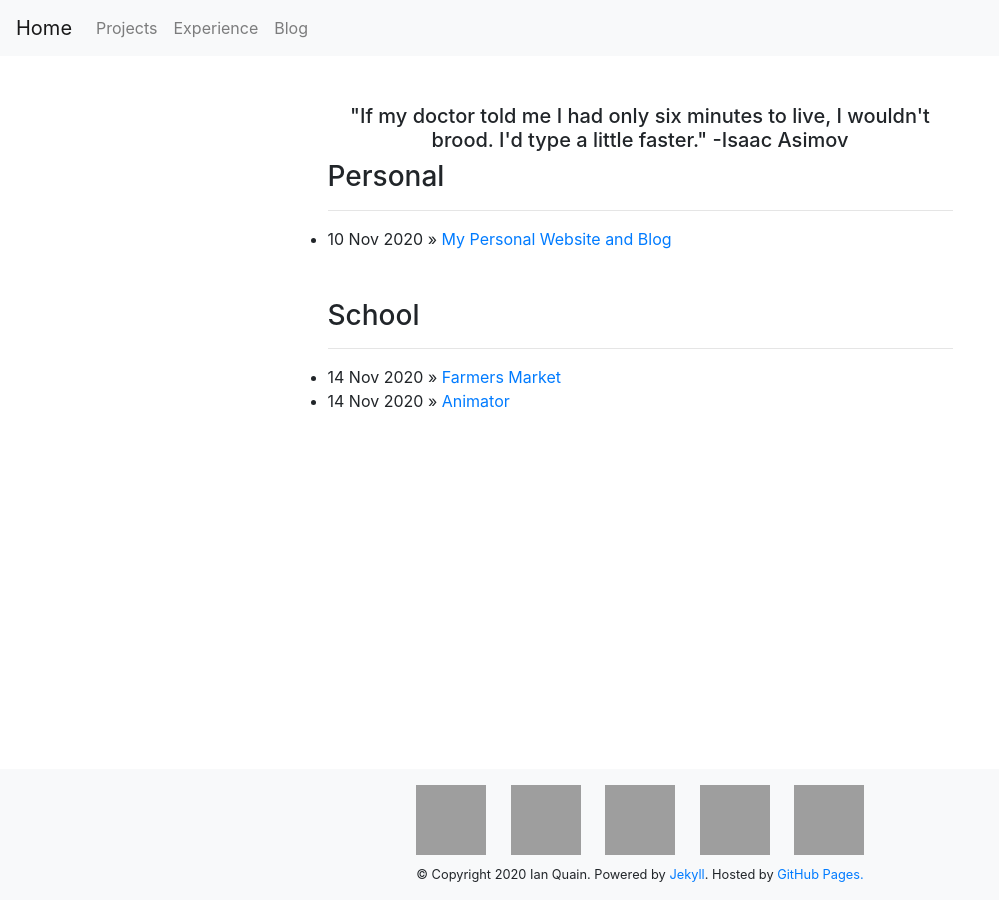
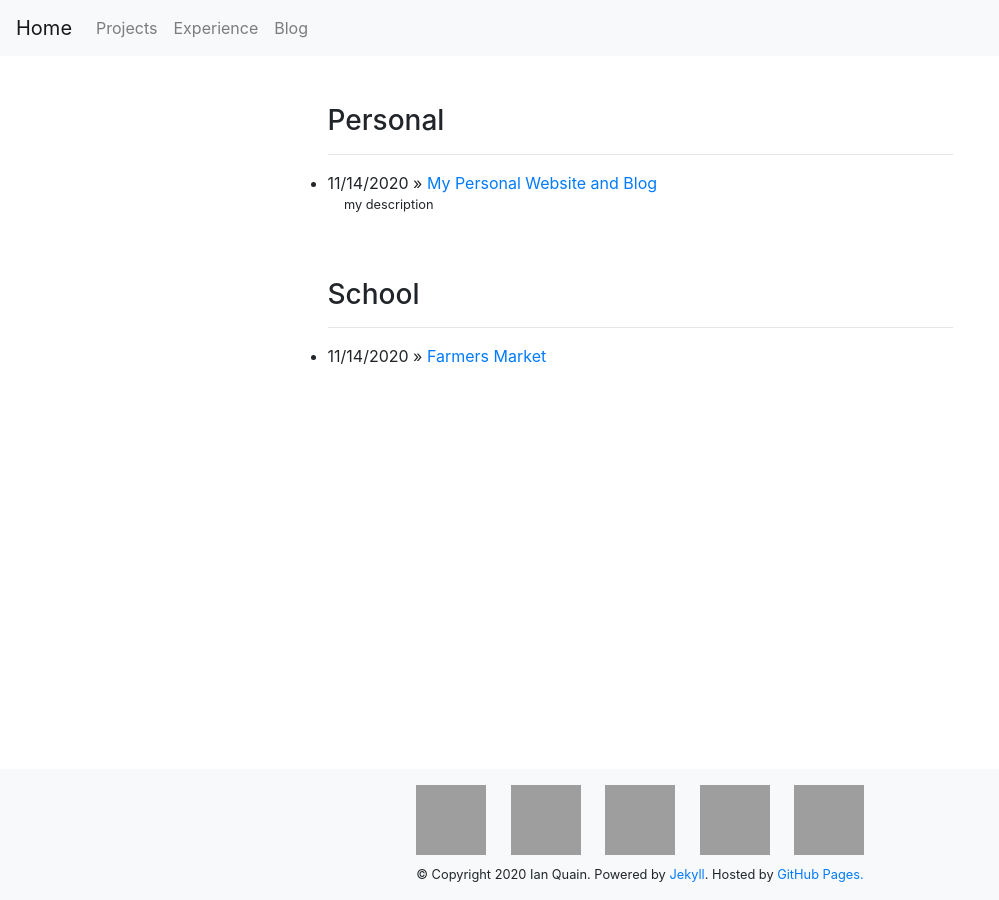
Before and after one commit to quaini/deprecated-personal-website, a Jekyll site: the page built from projects.html, in a window 1280 px wide. Shown: the whole page, without its empty margins (0-999 px from the left). Built offline with Jekyll 4.4.1, drawn with Linux system fonts in a browser that asks for light colours; grey boxes are pictures that could not be loaded.

Commit message:
new date style and project description

```diff
--- a/_posts/2020-11-10-sample-project.md
+++ b/_posts/2020-11-10-sample-project.md
@@ -3,6 +3,8 @@
 title: "My Personal Website and Blog"
 categories: projects personal
 permalink: /:categories/:title
+date: 2020-11-14
+description: my description
 ---
 
 here is my project
--- a/blog.html
+++ b/blog.html
@@ -12,7 +12,7 @@
         <ul>
             {% for post in site.categories.blog %}
             {% if post.url %}
-            <li><span>{{ post.date | date_to_string }}</span> &raquo; <a href="{{ BASE_PATH }}{{ post.url }}">{{ post.title }}</a></li>
+            <li><span>{{ post.date |  date: "%m/%d/%Y"  }}</span> &raquo; <a href="{{ BASE_PATH }}{{ post.url }}">{{ post.title }}</a></li>
             {% endif %}
             {% endfor %}
         </ul>
--- a/experience.html
+++ b/experience.html
@@ -6,7 +6,6 @@
 <div class="row">
     <div class="col-3"></div>
     <div class="col-6">
-        <center><h5>"Life is short, and art long..." -Hippocrates</h5></center>
         <h3>Education</h3>
         <hr></hr>
         <h5 style="text-align:left;">
--- a/projects.html
+++ b/projects.html
@@ -6,13 +6,12 @@
 <div class="row">
     <div class="col-3"></div>
     <div class="col-6">
-        <center><h5>"If my doctor told me I had only six minutes to live, I wouldn't brood. I'd type a little faster." -Isaac Asimov</h5></center>
         <h3>Personal</h3>
         <hr></hr>
         <ul>
             {% for post in site.categories.personal %}
             {% if post.url %}
-            <li><span>{{ post.date | date_to_string }}</span> &raquo; <a href="{{ BASE_PATH }}{{ post.url }}">{{ post.title }}</a></li>
+            <li><span>{{ post.date | date: "%m/%d/%Y" }}</span> &raquo; <a href="{{ BASE_PATH }}{{ post.url }}">{{ post.title }}</a> <p><small> &emsp; {{ post.description }}</small></p></li>
             {% endif %}
             {% endfor %}
         </ul>
@@ -28,7 +27,7 @@
         <ul>
             {% for post in site.categories.school %}
             {% if post.url %}
-            <li><span>{{ post.date | date_to_string }}</span> &raquo; <a href="{{ BASE_PATH }}{{ post.url }}">{{ post.title }}</a></li>
+            <li><span>{{ post.date | date: "%m/%d/%Y" }}</span> &raquo; <a href="{{ BASE_PATH }}{{ post.url }}">{{ post.title }}</a> <p><small> &emsp; {{ post.description }}</small></p></li>
             {% endif %}
             {% endfor %}
         </ul>
```
Also changed, not shown: _posts/.#2020-11-1-animator.md (deleted, +0 -1 lines), _posts/2020-11-1-animator.md (+7 -7 lines).
